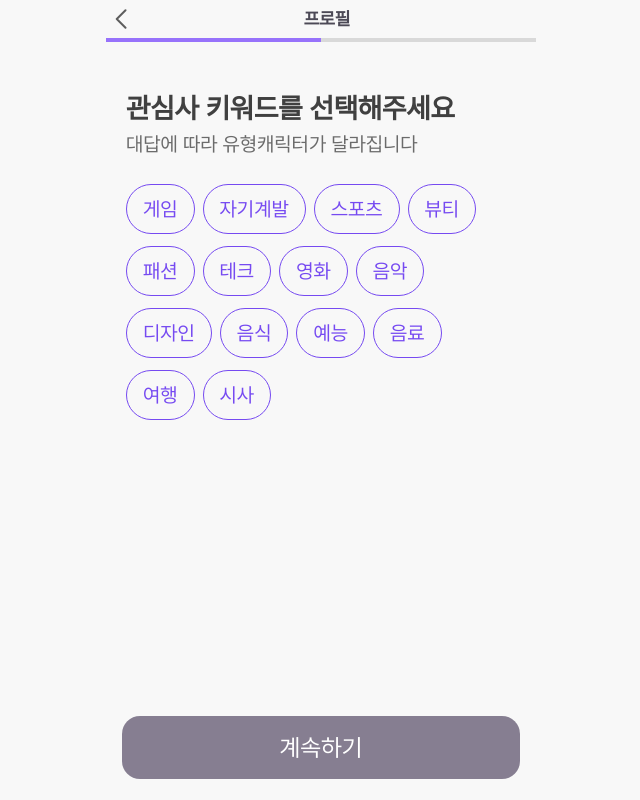
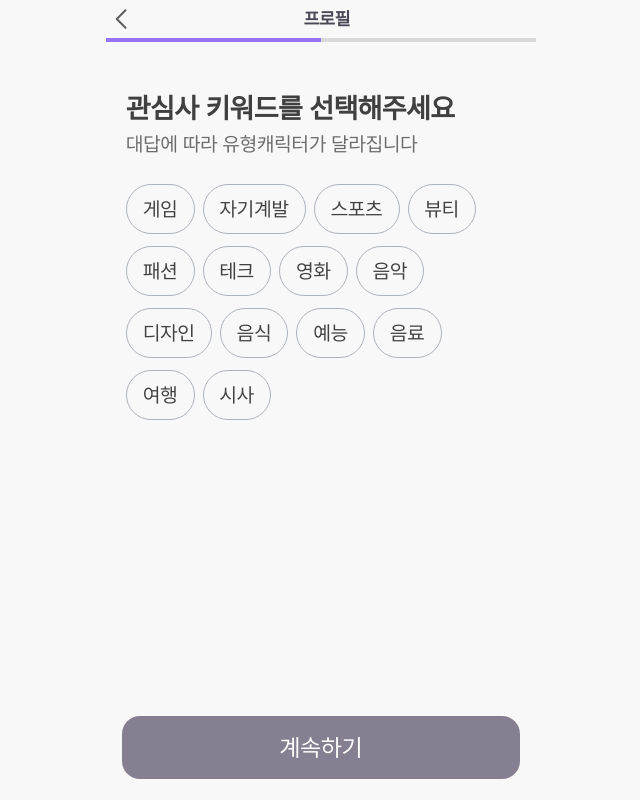
Before and after one commit to project-tingting/tingting_front, a Next.js app: page /profile/interest in a window 1280 px wide. Shown: the whole page, without its empty margins (319-959 px from the left). Built offline with nearby package versions, Linux system fonts and the light colour scheme; no server answers.

Commit message:
#102 - [Design] interset 키워드 색 변경

```diff
--- a/components/common/Keyword.tsx
+++ b/components/common/Keyword.tsx
@@ -55,8 +55,8 @@ export default function Keyword({ text, onClicked, disabled }: KeywordButtonProp
 const StyledKeywordButton = styled.button<ButtonProps>`
   font-size: 2rem;
   color: ${(props) =>
-    props.clicked ? ({ theme }) => theme.colors.whiteColor : ({ theme }) => theme.colors.mainColor};
-  border: 0.1rem solid ${({ theme }) => theme.colors.mainColor};
+    props.clicked ? ({ theme }) => theme.colors.whiteColor : ({ theme }) => theme.colors.textColor};
+  border: 0.1rem solid #adb3bc;
   border-radius: 3rem;
   padding: 1.2rem 1.6rem;
   margin-right: 0.8rem;
--- a/pages/profile/interest.tsx
+++ b/pages/profile/interest.tsx
@@ -1,6 +1,6 @@
 import Router from 'next/router';
 import React, { useEffect, useState } from 'react';
-import { useRecoilValue, useSetRecoilState } from 'recoil';
+import { useSetRecoilState } from 'recoil';
 
 import { ProfileType, userProfileState } from '../../core/recoil/userProfileAtom';
 
@@ -15,7 +15,6 @@ import Keyword, { interestData } from '../../components/common/Keyword';
 import styled from 'styled-components';
 
 export default function interest() {
-  const profile = useRecoilValue(userProfileState);
   const setUserProfile = useSetRecoilState(userProfileState);
 
   const [count, setCount] = useState(0);
@@ -57,8 +56,6 @@ export default function interest() {
         valueList: keywords,
       },
     ]);
-    console.log('interest', profile);
-    console.log('interest', keywords);
     Router.push('/profile/alcohol');
   };
 
```
